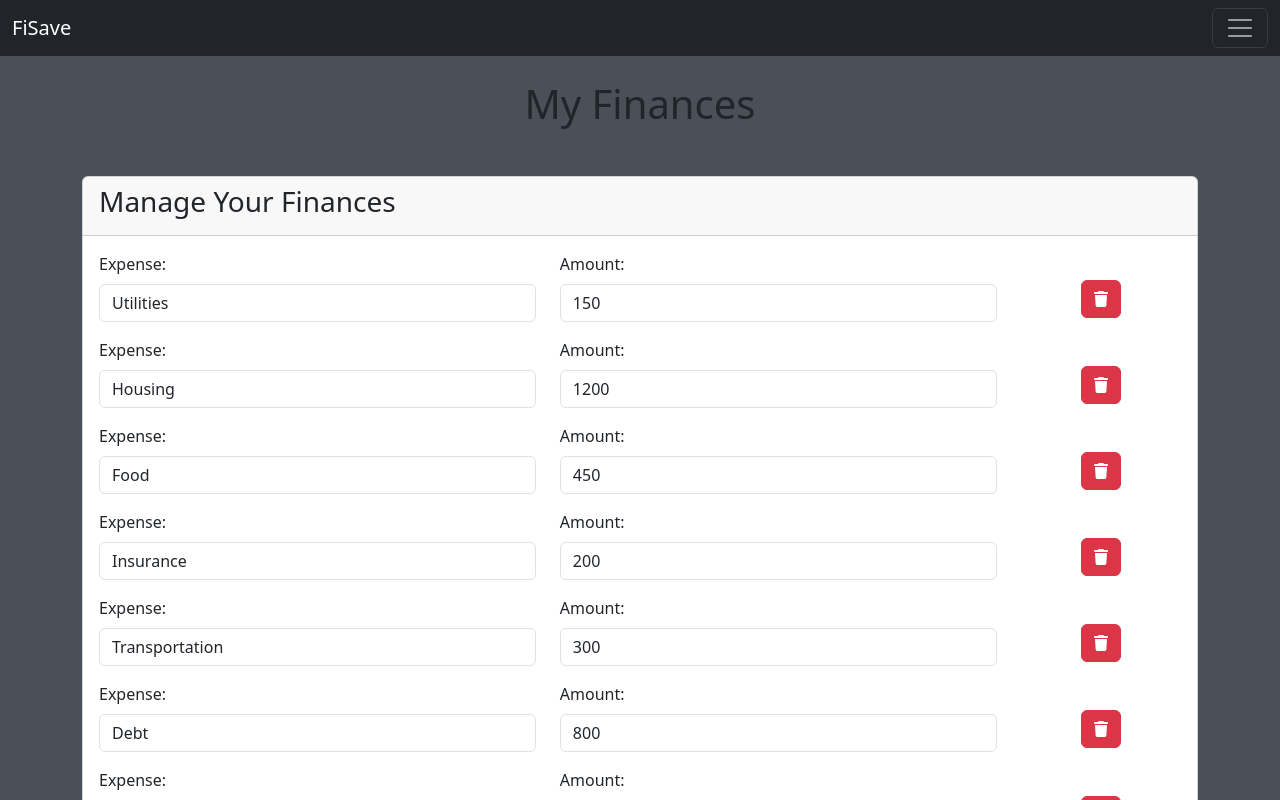
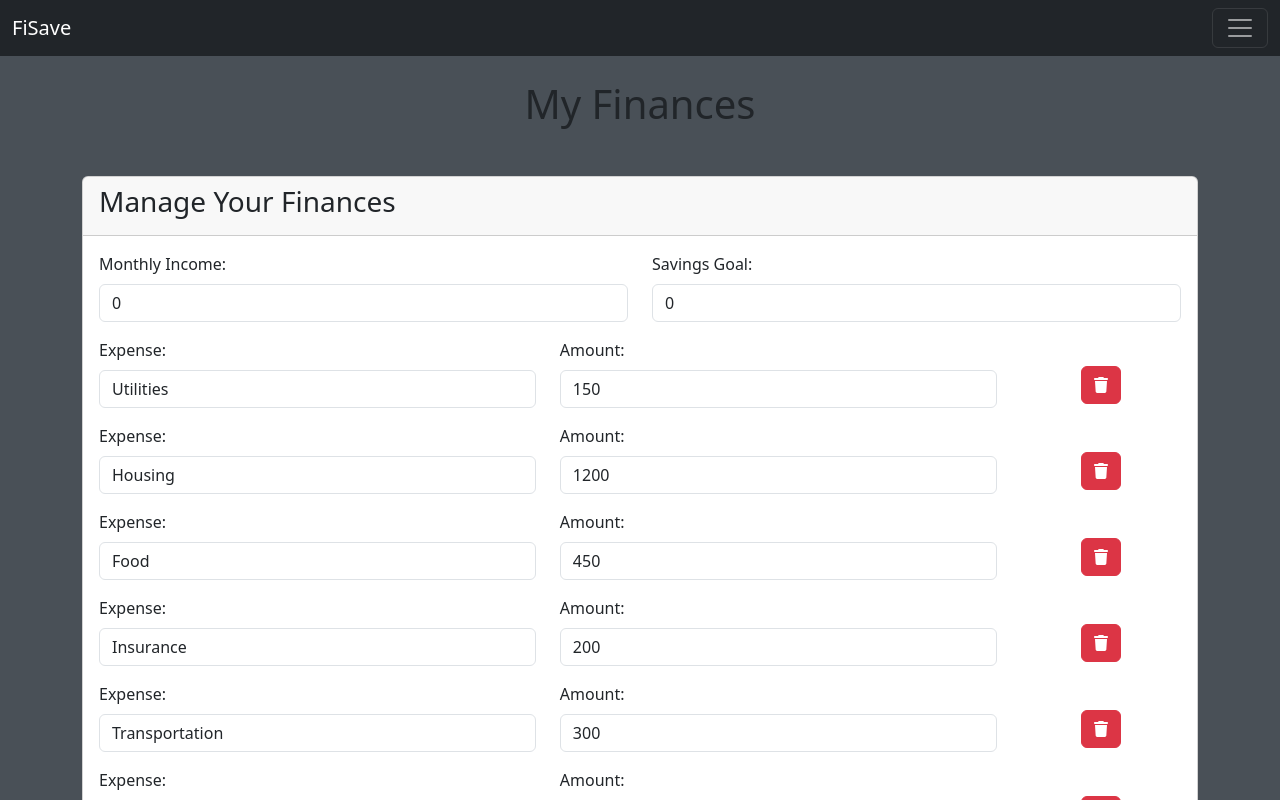
Before and after one commit to JohnArochaDev/Finance-Tracker, a React (Vite) app: page /my-finances in a window 1280 px wide. Shown: the top 800 px of the page. Built offline with nearby package versions, Linux system fonts and the light colour scheme.

Commit message:
added readme info

```diff
--- a/src/components/Charts/PiChart/index.tsx
+++ b/src/components/Charts/PiChart/index.tsx
@@ -5,11 +5,11 @@ import { Chart as ChartJS, ArcElement, Tooltip, Legend, Title, TooltipItem } fro
 ChartJS.register(ArcElement, Tooltip, Legend, Title);
 
 const data = {
-  labels: ['Utilities', 'Housing', 'Food', 'Insurance', 'Transportation', 'Debt', 'Childcare', 'Dining', 'Subscriptions'],
+  labels: ['Housing', 'Debt', 'Food', 'Transportation', 'Dining', 'Childcare', 'Insurance', 'Utilities', 'Subscriptions'],
   datasets: [
     {
       label: 'Spending',
-      data: [150, 1200, 450, 200, 300, 800, 350, 400, 100],
+      data: [1200, 800, 450, 300, 400, 350, 200, 150, 100],
       backgroundColor: [
         'rgba(213, 62, 79, 1)',
         'rgba(244, 109, 67, 1)',
--- a/src/components/Forms/FinanceForm/index.tsx
+++ b/src/components/Forms/FinanceForm/index.tsx
@@ -6,6 +6,8 @@ import { faTrash } from '@fortawesome/free-solid-svg-icons';
 const PieChartForm: React.FC = () => {
   const [labels, setLabels] = useState(['Utilities', 'Housing', 'Food', 'Insurance', 'Transportation', 'Debt', 'Childcare', 'Dining', 'Subscriptions']);
   const [data, setData] = useState([150, 1200, 450, 200, 300, 800, 350, 400, 100]);
+  const [monthlyIncome, setMonthlyIncome] = useState(0);
+  const [savingsGoal, setSavingsGoal] = useState(0);
 
   const handleLabelChange = (index: number, value: string) => {
     const newLabels = [...labels];
@@ -39,6 +41,30 @@ const PieChartForm: React.FC = () => {
         </Card.Header>
         <Card.Body>
           <Form>
+            <Row className="mb-3">
+              <Col md={6}>
+                <Form.Group controlId="monthlyIncome">
+                  <Form.Label>Monthly Income:</Form.Label>
+                  <Form.Control
+                    type="number"
+                    placeholder="Enter your monthly income"
+                    value={monthlyIncome}
+                    onChange={(e) => setMonthlyIncome(parseInt(e.target.value))}
+                  />
+                </Form.Group>
+              </Col>
+              <Col md={6}>
+                <Form.Group controlId="savingsGoal">
+                  <Form.Label>Savings Goal:</Form.Label>
+                  <Form.Control
+                    type="number"
+                    placeholder="Enter your savings goal"
+                    value={savingsGoal}
+                    onChange={(e) => setSavingsGoal(parseInt(e.target.value))}
+                  />
+                </Form.Group>
+              </Col>
+            </Row>
             {labels.map((label, index) => (
               <Row key={index} className="mb-3 align-items-center">
                 <Col md={5}>
```
Also changed, not shown: 1 other file (tests, documents, lock files or other folders).
